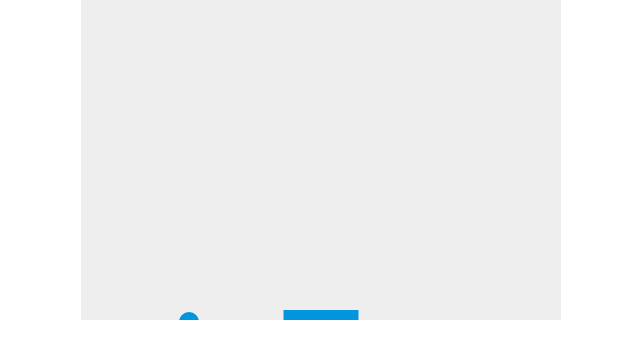
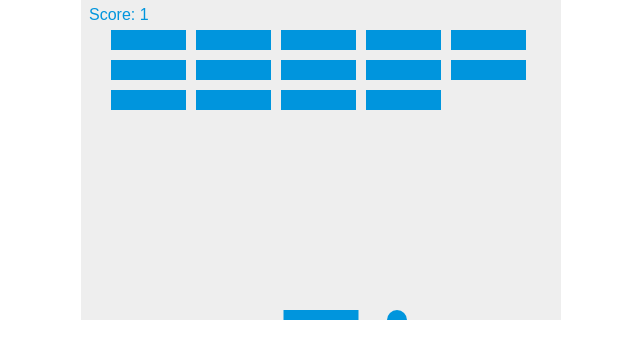
Before and after one commit to lkbalhorn/breakout_tutorial_js, a plain HTML site: page index.html in a window 1280 px wide. Shown: the whole page, without its empty margins (319-959 px from the left). Drawn offline with Linux system fonts and the light colour scheme.

Commit message:
Update index.html
Full playable game

```diff
--- a/index.html
+++ b/index.html
@@ -22,7 +22,10 @@
       // JavaScript code goes here
 		// Load canvas
 		const canvas = document.getElementById("myCanvas");
-		const ctx = canvas.getContext("2d");
+        const ctx = canvas.getContext("2d");
+
+        // Game Variables
+        let score = 0;
 
         // Ball Variables
         let x = canvas.width / 2;
@@ -42,6 +45,25 @@
         // Input Variables
         let rightPressed = false;
         let leftPressed = false;
+
+        // Brick Variables
+        const brickRowCount = 3;
+        const brickColumnCount = 5;
+        const brickWidth = 75;
+        const brickHeight = 20;
+        const brickPadding = 10;
+        const brickOffsetTop = 30;
+        const brickOffsetLeft = 30;
+        let breakSpeed = 1.05
+
+
+        const bricks = [];
+        for (let c = 0; c < brickColumnCount; c++) {
+            bricks[c] = [];
+            for (let r = 0; r < brickRowCount; r++) {
+                bricks[c][r] = { x: 0, y: 0, status: 1 };
+            }
+        }
 
         // Input Functions
         function keyDownHandler(e) {
@@ -79,6 +101,32 @@
             ctx.closePath();
         }
 
+        function drawBricks() {
+            for (let c = 0; c < brickColumnCount; c++) {
+                for (let r = 0; r < brickRowCount; r++) {
+                    if (bricks[c][r].status === 1) {
+                        const brickX = c * (brickWidth + brickPadding) + brickOffsetLeft;
+                        const brickY = r * (brickHeight + brickPadding) + brickOffsetTop;
+                        bricks[c][r].x = brickX;
+                        bricks[c][r].y = brickY;
+                        ctx.beginPath();
+                        ctx.rect(brickX, brickY, brickWidth, brickHeight);
+                        ctx.fillStyle = "#0095DD";
+                        ctx.fill();
+                        ctx.closePath();
+                    }
+                }
+            }
+        }
+
+        function drawScore() {
+            ctx.font = "16px Arial";
+            ctx.fillStyle = "#0095DD";
+            ctx.fillText(`Score: ${score}`, 8, 20);
+        }
+
+
+        // Gameplay Functions
         function moveBall() {
             if (x + dx > canvas.width - ballRadius || x + dx < ballRadius) {
                 dx = -dx;
@@ -124,15 +172,43 @@
             }
         }
 
+        function collisionDetection() {
+            for (let c = 0; c < brickColumnCount; c++) {
+                for (let r = 0; r < brickRowCount; r++) {
+                    const b = bricks[c][r];
+                    if (b.status === 1) {
+                        if (
+                            x > b.x &&
+                            x < b.x + brickWidth &&
+                            y > b.y &&
+                            y < b.y + brickHeight
+                        ) {
+                            dy = -dy * breakSpeed;
+                            b.status = 0;
+                            score++;
+                            if (score === brickRowCount * brickColumnCount) {
+                                alert("YOU WIN, CONGRATULATIONS!");
+                                document.location.reload();
+                                clearInterval(interval); // Needed for Chrome to end game
+                            }
+                        }
+                    }
+                }
+            }
+        }
+
+
+        // Main Function
         function draw() {
             ctx.clearRect(0, 0, canvas.width, canvas.height);
-            movePaddle()
-            drawPaddle()
-            addSpin()
-            moveBall()
-            drawBall()
-
-
+            movePaddle();
+            drawPaddle();
+            collisionDetection();
+            drawBricks();
+            addSpin();
+            moveBall();
+            drawBall();
+            drawScore();
         }
 
         document.addEventListener("keydown", keyDownHandler, false);
```
